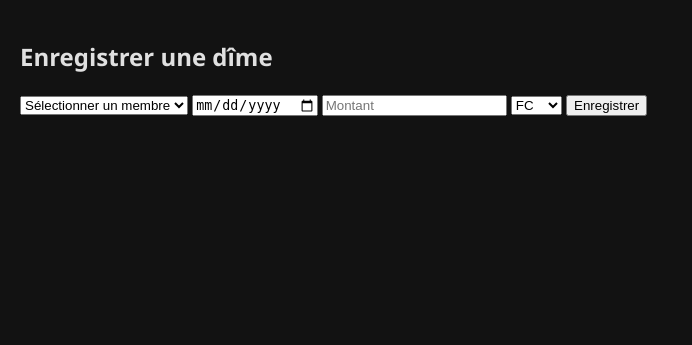
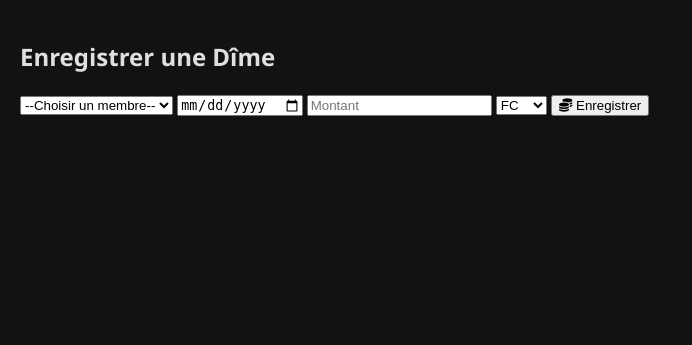
Before and after one commit to Andrebeet1/dimeamaninguba, a Flask app: page /enregistrer_dime in a window 1280 px wide. Shown: the part 75-420 px from the top of the page, without its empty margins (0-692 px from the left). Run offline with Flask 3, Linux system fonts and the light colour scheme; data that the repository does not hold is empty.

Commit message:
Update enregistrer_dime.html

```diff
--- a/templates/enregistrer_dime.html
+++ b/templates/enregistrer_dime.html
@@ -1,9 +1,11 @@
-{% extends "base.html" %}
+{% extends 'base.html' %}
+{% block title %}Enregistrer Dîme{% endblock %}
 {% block content %}
-<h2>Enregistrer une dîme</h2>
+<h2>Enregistrer une Dîme</h2>
+
 <form id="dimeForm">
     <select name="membre_id" required>
-        <option value="">Sélectionner un membre</option>
+        <option value="">--Choisir un membre--</option>
         {% for m in membres %}
         <option value="{{ m.id }}">{{ m.nom }} {{ m.postnom }}</option>
         {% endfor %}
@@ -14,6 +16,29 @@
         <option value="FC">FC</option>
         <option value="USD">USD</option>
     </select>
-    <button type="submit">Enregistrer</button>
+    <button type="submit"><i class="fas fa-coins"></i> Enregistrer</button>
 </form>
+
+<div id="message"></div>
+
+<script>
+document.getElementById('dimeForm').addEventListener('submit', async function(e){
+    e.preventDefault();
+    let formData = new FormData(this);
+    let response = await fetch("/enregistrer_dime", {
+        method: "POST",
+        body: formData
+    });
+    let result = await response.json();
+    let msg = document.getElementById('message');
+    if(result.success){
+        msg.textContent = "Dîme enregistrée avec succès !";
+        msg.style.color = "#4ADE80";
+        this.reset();
+    } else {
+        msg.textContent = "Erreur : " + result.message;
+        msg.style.color = "#F87171";
+    }
+});
+</script>
 {% endblock %}
```
